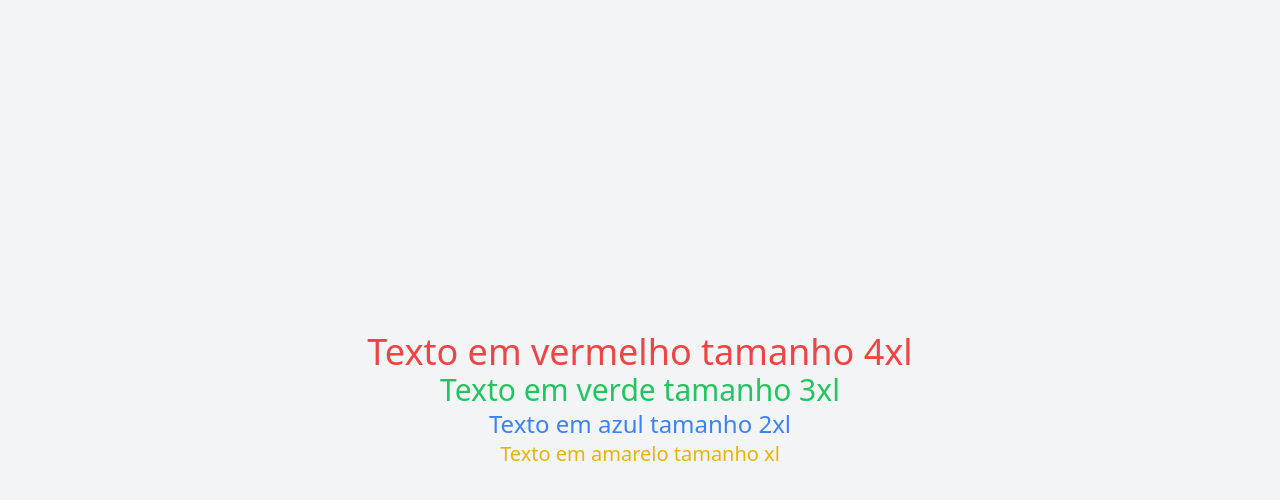
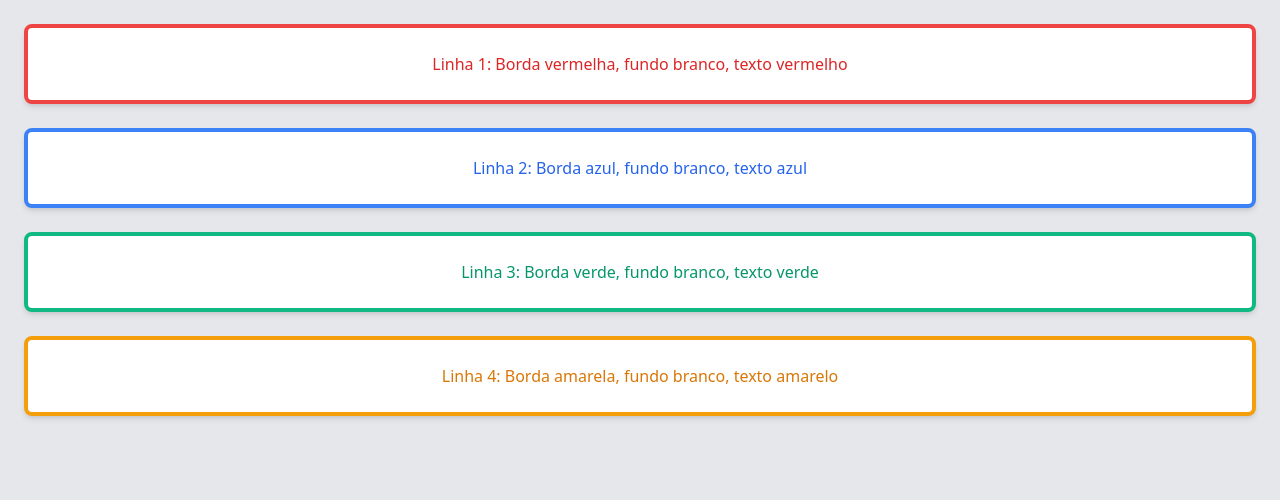
Before and after one commit to fernandasales27/Atv-Web-Tailwind, a website: page index.html in a window 1280 px wide. Drawn offline with nearby package versions, Linux system fonts and the light colour scheme.

Commit message:
atv atualizado

```diff
--- a/index.html
+++ b/index.html
@@ -1,15 +1,26 @@
 <!DOCTYPE html>
-<html lang="en">
+<html lang="pt-br">
 <head>
     <meta charset="UTF-8">
     <meta name="viewport" content="width=device-width, initial-scale=1.0">
-    <title>Tailwind Example</title>
-    <link href="dist/output.css" rel="stylesheet">
+    <title>Teste de Tailwind CSS</title>
+    <style>
+        /* Incluindo Tailwind CSS diretamente no arquivo */
+        @import url('https://cdn.jsdelivr.net/npm/tailwindcss@2.2.19/dist/tailwind.min.css');
+    </style>
 </head>
-<body class="flex flex-col items-center justify-center min-h-screen bg-gray-100">
-    <div class="text-4xl text-red-500">Texto em vermelho tamanho 4xl</div>
-    <div class="text-3xl text-green-500">Texto em verde tamanho 3xl</div>
-    <div class="text-2xl text-blue-500">Texto em azul tamanho 2xl</div>
-    <div class="text-xl text-yellow-500">Texto em amarelo tamanho xl</div>
+<body class="bg-gray-200 p-6">
+    <div class="mb-6 p-6 border-4 border-red-500 bg-white text-red-600 text-center rounded-lg shadow-md">
+        Linha 1: Borda vermelha, fundo branco, texto vermelho
+    </div>
+    <div class="mb-6 p-6 border-4 border-blue-500 bg-white text-blue-600 text-center rounded-lg shadow-md">
+        Linha 2: Borda azul, fundo branco, texto azul
+    </div>
+    <div class="mb-6 p-6 border-4 border-green-500 bg-white text-green-600 text-center rounded-lg shadow-md">
+        Linha 3: Borda verde, fundo branco, texto verde
+    </div>
+    <div class="p-6 border-4 border-yellow-500 bg-white text-yellow-600 text-center rounded-lg shadow-md">
+        Linha 4: Borda amarela, fundo branco, texto amarelo
+    </div>
 </body>
 </html>
```
